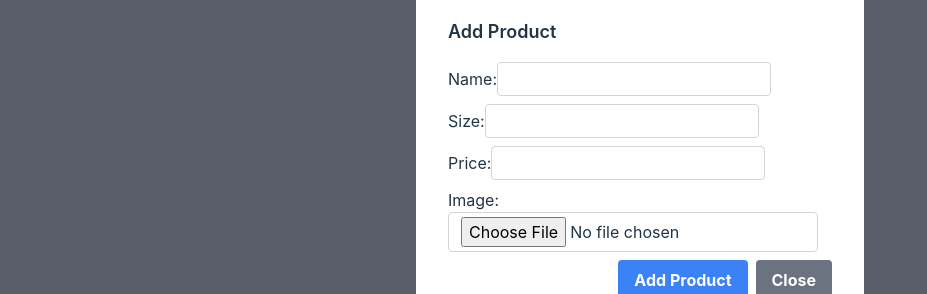
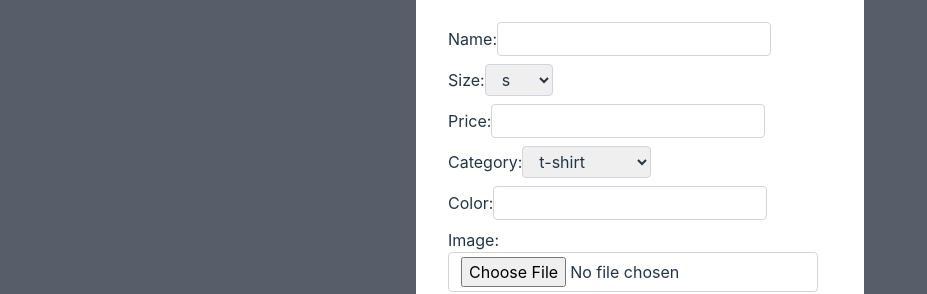
Before and after one commit to HamzaHarrass/Tanora-Shop-, a React (Vite) app in the folder client/: page /dashboard in a window 1280 px wide. Both pictures are taken after a click on the button "Add Product". Shown: the part 241-535 px from the top of the page, without its empty margins (0-927 px from the left). Built offline with nearby package versions, Linux system fonts and the light colour scheme; no server answers.

Commit message:
update sur function addPrduit et sur l'affichage des produit

```diff
--- a/client/src/components/Produit/Produit.jsx
+++ b/client/src/components/Produit/Produit.jsx
@@ -11,14 +11,18 @@ const Produit = () => {
     name: '',
     size: '',
     prix: '',
-    image: ''
+    image: '',
+    category: '',
+    color: ''
   });
   const [updateProduct, setUpdateProduct] = useState({
     id: '',
     name: '',
     size: '',
     prix: '',
-    image: ''
+    image: '',
+    category: '',
+    color: ''
   });
 
   useEffect(() => {
@@ -36,21 +40,38 @@ const Produit = () => {
 
   const handleAddProduct = async () => {
     try {
-      console.log(newProduct)
-      await axios.post('http://localhost:3000/produits/create', newProduct, { headers: {'Content-Type': 'multipart/form-data'}});
-      setNewProduct({ name: '', size: '', prix: '', image: '' });
+      const formData = new FormData();
+      formData.append('name', newProduct.name);
+      formData.append('size', newProduct.size);
+      formData.append('prix', newProduct.prix);
+      formData.append('image', newProduct.image);
+      formData.append('category', newProduct.category);
+      formData.append('color', newProduct.color);
+
+      if (!newProduct.name || !newProduct.size || !newProduct.prix || !newProduct.image || !newProduct.category || !newProduct.color) {
+        throw new Error('All fields (name, size, prix, image, category, color) are required.');
+      }
+
+      await axios.post('http://localhost:3000/produits/create', formData);
+      setNewProduct({ name: '', size: '', prix: '', image: '', category: '', color: '' });
       fetchProducts();
       setShowAddPopup(false);
     } catch (error) {
-      console.error('Error adding product:', error);
+      console.error('Error adding product:', error.message);
     }
   };
 
   const handleUpdateProduct = async () => {
-    console.log(updateProduct)
     try {
-      await axios.put(`http://localhost:3000/produits/update/${updateProduct.id}`, updateProduct,{ headers: {'Content-Type': 'multipart/form-data'}});
-      // setUpdateProduct({ id: '', name: '', size: '', prix: '', image: '' });
+      const formData = new FormData();
+      formData.append('name', updateProduct.name);
+      formData.append('size', updateProduct.size);
+      formData.append('prix', updateProduct.prix);
+      formData.append('image', updateProduct.image);
+      formData.append('category', updateProduct.category);
+      formData.append('color', updateProduct.color);
+
+      await axios.put(`http://localhost:3000/produits/update/${updateProduct.id}`, formData);
       fetchProducts();
       setShowUpdatePopup(false);
     } catch (error) {
@@ -93,11 +114,13 @@ const Produit = () => {
                   <td className="border border-gray-300 px-4 py-2">{product.name}</td>
                   <td className="border border-gray-300 px-4 py-2">{product.size}</td>
                   <td className="border border-gray-300 px-4 py-2">{product.prix} DH</td>
+                  <td className="border border-gray-300 px-4 py-2">{product.category}</td>
+                  <td className="border border-gray-300 px-4 py-2">{product.color}</td>
                   <td className="border border-gray-300 px-4 py-2">
                     <img src={`http://localhost:3000/uploads/${product.image}`} alt={product.name} className="h-12 w-12 object-cover" />
                   </td>
                   <td className="border border-gray-300 px-4 py-2">
-                    <button onClick={() => { setUpdateProduct({ id: product._id, name: product.name, size: product.size, prix: product.prix, image: product.image }); setShowUpdatePopup(true); }} className="bg-blue-500 hover:bg-blue-700 text-white font-bold py-1 px-2 rounded mr-2">
+                    <button onClick={() => { setUpdateProduct({ id: product._id, name: product.name, size: product.size, prix: product.prix, image: product.image, category: product.category, color: product.color }); setShowUpdatePopup(true); }} className="bg-blue-500 hover:bg-blue-700 text-white font-bold py-1 px-2 rounded mr-2">
                       Update
                     </button>
                     <button onClick={() => handleDeleteProduct(product._id)} className="bg-red-500 hover:bg-red-700 text-white font-bold py-1 px-2 rounded">
@@ -123,11 +146,28 @@ const Produit = () => {
                 </div>
                 <div>
                 <label htmlFor="size">Size:</label>
-                <input type="text" id="size" value={newProduct.size} onChange={(e) => setNewProduct({ ...newProduct, size: e.target.value })} className="border border-gray-300 px-3 py-1 mb-2 rounded" />
+                <select type="text" id="size" value={newProduct.size} onChange={(e) => setNewProduct({ ...newProduct, size: e.target.value })} className="border border-gray-300 px-3 py-1 mb-2 rounded">
+                  <option value="s">s</option>
+                  <option value="m">m</option>
+                  <option value="l">l</option>
+                  <option value="xl">xl</option>
+                  <option value="xxl">xxl</option>
+                </select>
                 </div>
                 <div>
                 <label htmlFor="prix">Price:</label>
                 <input type="text" id="prix" value={newProduct.prix} onChange={(e) => setNewProduct({ ...newProduct, prix: e.target.value })} className="border border-gray-300 px-3 py-1 mb-2 rounded" />
+                </div>
+                <div>
+                <label htmlFor="category">Category:</label>
+                <select type="text" id="category" value={newProduct.category} onChange={(e) => setNewProduct({ ...newProduct, category: e.target.value })} className="border border-gray-300 px-3 py-1 mb-2 rounded">
+                  <option value="t-shirt">t-shirt</option>
+                  <option value="Streetwear">Streetwear</option>
+                </select>
+                </div>
+                <div>
+                <label htmlFor="color">Color:</label>
+                <input type="text" id="color" value={newProduct.color} onChange={(e) => setNewProduct({ ...newProduct, color: e.target.value })} className="border border-gray-300 px-3 py-1 mb-2 rounded" />
                 </div>
                 <div>
                 <label htmlFor="image">Image:</label>
@@ -152,14 +192,35 @@ const Produit = () => {
             <div className="bg-white rounded-lg p-8 max-w-md w-full">
               <h3 className="text-lg font-semibold mb-4">Update Product</h3>
               <form encType="multipart/form-data">
+                <div>
                 <label htmlFor="name">Name:</label>
                 <input type="text" id="name" value={updateProduct.name} onChange={(e) => setUpdateProduct({ ...updateProduct, name: e.target.value })} className="border border-gray-300 px-3 py-1 mb-2 rounded" />
-                <label htmlFor="size">Size:</label>
-                <input type="text" id="size" value={updateProduct.size} onChange={(e) => setUpdateProduct({ ...updateProduct, size: e.target.value })} className="border border-gray-300 px-3 py-1 mb-2 rounded" />
-                <label htmlFor="prix">Price:</label>
+                </div>
+                <div><label htmlFor="size">Size:</label>
+                <select type="text" id="size" value={updateProduct.size} onChange={(e) => setUpdateProduct({ ...updateProduct, size: e.target.value })} className="border border-gray-300 px-3 py-1 mb-2 rounded" >
+                <option value="s">s</option>
+                <option value="m">m</option>
+                <option value="l">l</option>
+                <option value="xl">xl</option>
+                <option value="xxl">xxl</option>
+                </select>
+                </div>
+                <div><label htmlFor="prix">Price:</label>
                 <input type="text" id="prix" value={updateProduct.prix} onChange={(e) => setUpdateProduct({ ...updateProduct, prix: e.target.value })} className="border border-gray-300 px-3 py-1 mb-2 rounded" />
-                <label htmlFor="image">Image:</label>
+                </div>
+                <div>
+                <label htmlFor="category">Category:</label>
+                <select type="text" id="category" value={updateProduct.category} onChange={(e) => setUpdateProduct({ ...updateProduct, category: e.target.value })} className="border border-gray-300 px-3 py-1 mb-2 rounded">
+                  <option value="t-shirt">t-shirt</option>
+                  <option value="Streetwear">Streetwear</option>
+                </select>
+                </div>
+                <div><label htmlFor="color">Color:</label>
+                <input type="text" id="color" value={updateProduct.color} onChange={(e) => setUpdateProduct({ ...updateProduct, color: e.target.value })} className="border border-gray-300 px-3 py-1 mb-2 rounded" />
+                </div>
+                <div><label htmlFor="image">Image:</label>
                 <input type="file" id="image" onChange={(e) => setUpdateProduct({ ...updateProduct, image: e.target.files[0] })} className="border border-gray-300 px-3 py-1 mb-2 rounded" />
+                </div>
                 <div className="flex justify-end">
                   <button type="button" onClick={handleUpdateProduct} className="bg-blue-500 hover:bg-blue-700 text-white font-bold py-2 px-4 rounded mr-2">
                     Update Product
```
Also changed, not shown: 5 other files (tests, documents, lock files or other folders).
